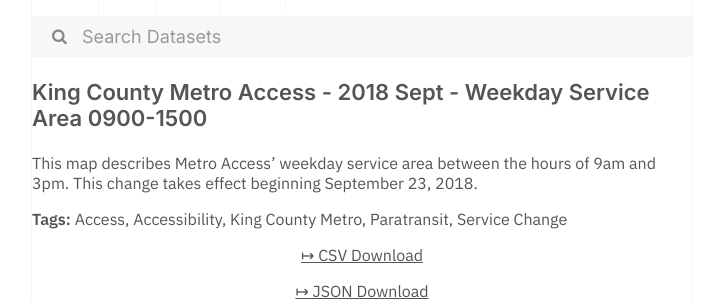
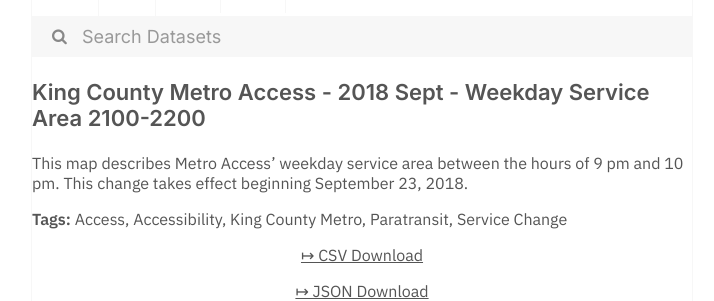
Before and after one commit to dayda-entities/king-county-washington, a Jekyll site: the page built from _posts/2020-11-10-king-county-metro-access-2018-.md, in a window 1280 px wide. Shown: the part 269-570 px from the top of the page, without its empty margins (278-992 px from the left). Built offline with Jekyll 4.4.1, drawn with Linux system fonts in a browser that asks for light colours.

```diff
--- a/_posts/2020-11-10-king-county-metro-access-2018-.md
+++ b/_posts/2020-11-10-king-county-metro-access-2018-.md
@@ -1,7 +1,7 @@
 ---
-title: King County Metro Access - 2018 Sept - Weekday Service Area 0900-1500
-created: '2020-11-10T16:58:32.799056'
-modified: '2020-11-10T16:58:32.799069'
+title: King County Metro Access - 2018 Sept - Weekday Service Area 2100-2200
+created: '2020-11-10T16:58:44.765835'
+modified: '2020-11-10T16:58:44.765846'
 state: active
 type: dataset
 tags:
@@ -12,9 +12,9 @@ tags:
   - Service Change
 groups:
   - Local Government
-csv_url: 'https://data.kingcounty.gov/api/views/srj3-mnbr/rows.csv?accessType=DOWNLOAD'
-json_url: 'https://data.kingcounty.gov/api/views/srj3-mnbr/rows.json?accessType=DOWNLOAD'
+csv_url: 'https://data.kingcounty.gov/api/views/v8b9-qbat/rows.csv?accessType=DOWNLOAD'
+json_url: 'https://data.kingcounty.gov/api/views/v8b9-qbat/rows.json?accessType=DOWNLOAD'
 layout: post
 
 ---
-This map describes Metro Access' weekday service area between the hours of 9am and 3pm. This change takes effect beginning September 23, 2018.
+This map describes Metro Access' weekday service area between the hours of 9 pm and 10 pm. This change takes effect beginning September 23, 2018.
```
